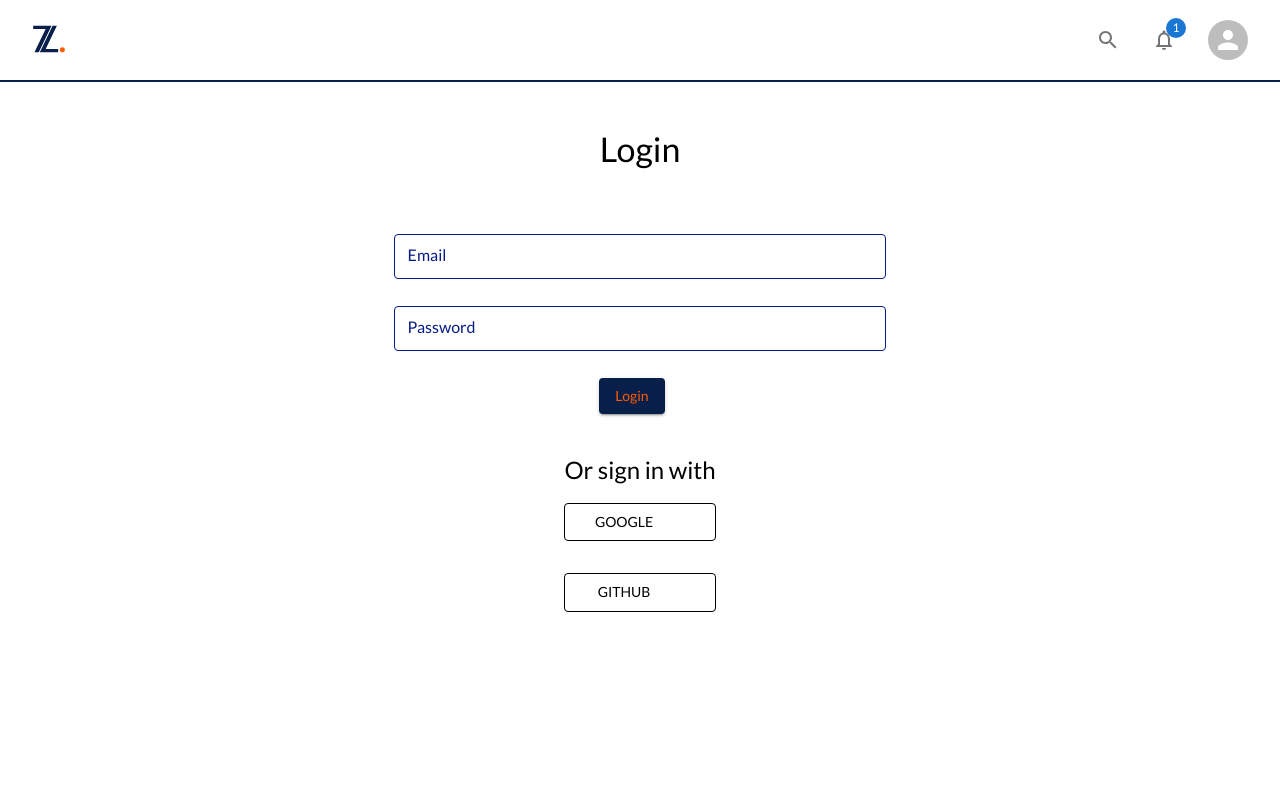
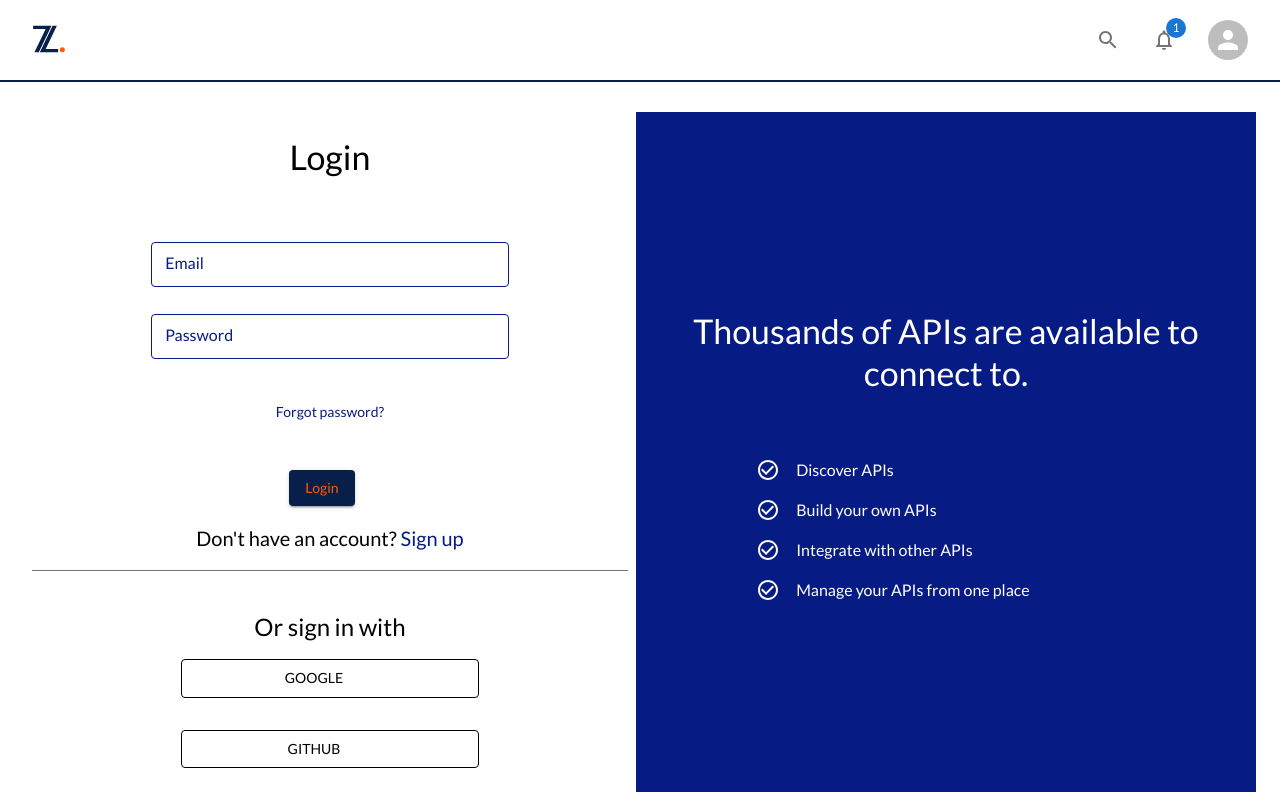
Before and after one commit to Vinyl-Davyl/zapi-dummy-fe, a React (Create React App) app: page /login in a window 1280 px wide. Built offline with nearby package versions, Linux system fonts and the light colour scheme; some icons are missing.

Commit message:
redesigned the login page

```diff
--- a/src/App.js
+++ b/src/App.js
@@ -3,7 +3,7 @@ import { Routes, Route } from 'react-router-dom'
 import { ThemeProvider } from '@mui/material'
 import { makeStyles } from '@mui/styles'
 
-import { Home, LoginPage, SingleApi, UserProfile, Categories, Category, CreateOrg } from './pages'
+import { ForgotPassword, Home, LoginPage, Signup, SingleApi, UserProfile, Categories, Category, CreateOrg } from './pages'
 import { Navbar } from './components'
 import { theme } from './theme'
 
@@ -26,6 +26,8 @@ const App = () => {
         <Routes>
           <Route path='/' element={<Home />} />
           <Route path='/login' element={<LoginPage />} />
+          <Route path='/signup' element={<Signup />} />
+          <Route path='/forgot-password' element={<ForgotPassword />} />
           <Route path='/api/:id' element={<SingleApi />} />
           <Route path='/api/categories' element={<Categories />} />
           <Route path='/api/categories/:category' element={<Category />} />
--- a/src/components/Modal.jsx
+++ b/src/components/Modal.jsx
@@ -7,8 +7,8 @@ import { closeModal } from '../redux/features/modal/modalSlice'
 
 const useStyles = makeStyles({
     modal: {
-        width: '60%',
-        height: '60%',
+        width: '40%',
+        height: '40%',
         display: 'grid',
         placeItems: 'center',
         borderRadius: '5px',
--- a/src/components/TabPanel.jsx
+++ b/src/components/TabPanel.jsx
@@ -1,12 +1,12 @@
 import React from 'react'
-import {Box, Typography} from '@mui/material'
+import { Box } from '@mui/material'
 import PropTypes from 'prop-types'
 
 const TabPanel = ({ children, value, index, ...other}) => {
   return (
     <div role='tabpanel' hidden={value !== index} id={`simple-tab-${index}`} {...other} >
         {value === index && (
-             <Box>{children}</Box>
+          <Box>{children}</Box>
         )}
     </div>
   )
--- /dev/null
+++ b/src/pages/ForgotPassword.jsx
@@ -0,0 +1,9 @@
+import React from 'react'
+
+const ForgotPassword = () => {
+  return (
+    <div>ForgotPassword</div>
+  )
+}
+
+export default ForgotPassword
--- a/src/pages/LoginPage.jsx
+++ b/src/pages/LoginPage.jsx
@@ -1,37 +1,54 @@
 import React, { useState } from 'react'
-import { Button, Stack, Typography } from '@mui/material'
+import { Link } from 'react-router-dom'
+import { Button, Divider, ListItem, Stack, Typography } from '@mui/material'
 import { makeStyles } from '@mui/styles'
+import { CheckCircleOutline } from '@mui/icons-material'
 import { Icon } from '@iconify/react'
 
 import { InputField } from '../components'
 
 const useStyles = makeStyles({
   main: {
+    display: 'flex',
+    alignItems: 'center',
+    textAlign: 'center',
+    '@media screen and (max-width: 800px)': {
+      flexDirection: 'column-reverse'
+    }
+  },
+  section: {
+    width: '100%',
     display: 'grid',
     placeItems: 'center',
-    textAlign: 'center',
+    padding: '0 0.5rem',
   },
-  header: {
-    color: 'var(--mid)',
-    '& span': {
-      color: 'var(--base)',
-      cursor: 'pointer',
-      textDecoration: 'underline'
+  section_two: {
+    width: '100%',
+    height: '85vh',
+    display: 'flex',
+    flexDirection: 'column',
+    alignItems: 'center',
+    justifyContent: 'center',
+    backgroundColor: 'var(--base)',
+    color: 'var(--white)',
+    padding: '0 1rem',
+    '@media screen and (max-width: 800px)': {
+      height: '50vh',
     }
   },
   form: {
-    width: '60%',
+    width: '90%',
     display: 'grid',
     placeItems: 'center',
     gap: '2rem',
     marginTop: '3rem',
     '@media screen and (max-width: 800px)': {
-      width: '100%'
+      width: '90%'
     },
     '@media screen and (min-width: 1270px)': {
-      width: '40%'
+      width: '60%'
     }
-  },
+  }
 })
 
 const LoginPage = () => {
@@ -49,19 +66,26 @@ const LoginPage = () => {
 
   return (
     <main className={classes.main}>
-
-
+      <section className={classes.section}>
         <Typography variant='h4' my={2}>Login</Typography>
-
         <form onSubmit={handleSubmit} className={classes.form}>
           <InputField fullWidth type='email' label='Email' value={email} onChange={(e) => setEmail(e.target.value)} placeholder='johndoe@example.com' />
           <InputField fullWidth type='password' label='Password' value={password} onChange={(e) => setPassword(e.target.value)} placeholder='*******' />
+          <Typography variant='body2' color='textSecondary' my={2}>
+            <Link to='/forgot-password'>
+              Forgot password?
+            </Link>
+          </Typography>
           <Button type='submit' variant='contained'>
             Login
           </Button>
         </form>
-
-      <Stack direction='column' mt={5}>
+        <Typography variant='h6' my={2}>
+          Don't have an account?
+          <Link to='/signup'> Sign up</Link>
+        </Typography>
+        <Divider variant='middle' />
+        <Stack direction='column' width='50%' mt={5}>
           <Typography variant='h5'>Or sign in with</Typography>
           <Button variant='text'>
             Google <Icon icon='akar-icons:google-fill' style={{ fontSize: '1.5rem', marginLeft: '0.5rem' }} />
@@ -70,6 +94,38 @@ const LoginPage = () => {
             Github <Icon icon='akar-icons:github-fill' style={{ fontSize: '1.5rem', marginLeft: '0.5rem' }} />
           </Button>
         </Stack>
+      </section>
+      <section className={classes.section_two}>
+        <Typography variant='h4' my={2}>
+          Thousands of APIs are available to connect to.
+        </Typography>
+        <Stack direction='column' width='70%' mt={5}>
+          <ListItem>
+            <CheckCircleOutline />
+            <Typography variant='body1' mx={2}>
+              Discover APIs
+            </Typography>
+          </ListItem>
+          <ListItem>
+            <CheckCircleOutline />
+            <Typography variant='body1' mx={2}>
+              Build your own APIs
+            </Typography>
+          </ListItem>
+          <ListItem>
+            <CheckCircleOutline />
+            <Typography variant='body1' mx={2}>
+              Integrate with other APIs
+            </Typography>
+          </ListItem>
+          <ListItem>
+            <CheckCircleOutline />
+            <Typography variant='body1' mx={2}>
+              Manage your APIs from one place
+            </Typography>
+          </ListItem>
+        </Stack>
+      </section>
     </main>
   )
 }
--- /dev/null
+++ b/src/pages/Signup.jsx
@@ -0,0 +1,9 @@
+import React from 'react'
+
+const Signup = () => {
+  return (
+    <div>Signup</div>
+  )
+}
+
+export default Signup
--- a/src/pages/SingleApi.jsx
+++ b/src/pages/SingleApi.jsx
@@ -1,5 +1,5 @@
 import React, {useState} from 'react'
-import {Avatar, Divider, Tab, Tabs, Stack, Typography} from '@mui/material'
+import { Tab, Tabs, Stack, Typography } from '@mui/material'
 
 import logo from '../assets/LOGO (3).png'
 import {TabPanel, ApiMetrics, ApiDetails} from '../components'
--- a/src/pages/index.js
+++ b/src/pages/index.js
@@ -1,7 +1,9 @@
 export { default as Categories } from './Categories'
 export { default as Category } from './Category'
 export { default as CreateOrg } from './CreateOrg'
+export { default as ForgotPassword } from './ForgotPassword'
 export { default as Home } from './Home'
 export { default as LoginPage } from './LoginPage'
+export { default as Signup } from './Signup'
 export { default as SingleApi } from './SingleApi'
 export { default as UserProfile } from './UserProfile'
--- a/src/theme.js
+++ b/src/theme.js
@@ -36,6 +36,16 @@ export const theme = createTheme({
                     border: '1px solid var(--dark)'
                 }
             }
+        },
+        MuiDivider: {
+            styleOverrides: {
+                root: {
+                    width: '100%',
+                    backgroundColor: '#757575',
+                    borderColor: '#757575',
+                    borderBottomWidth: 'thin',
+                }
+            }
         }
     },
     palette: {
```
Also changed, not shown: 1 other file (tests, documents, lock files or other folders). Lines whose indentation alone changed are shown as unchanged.
